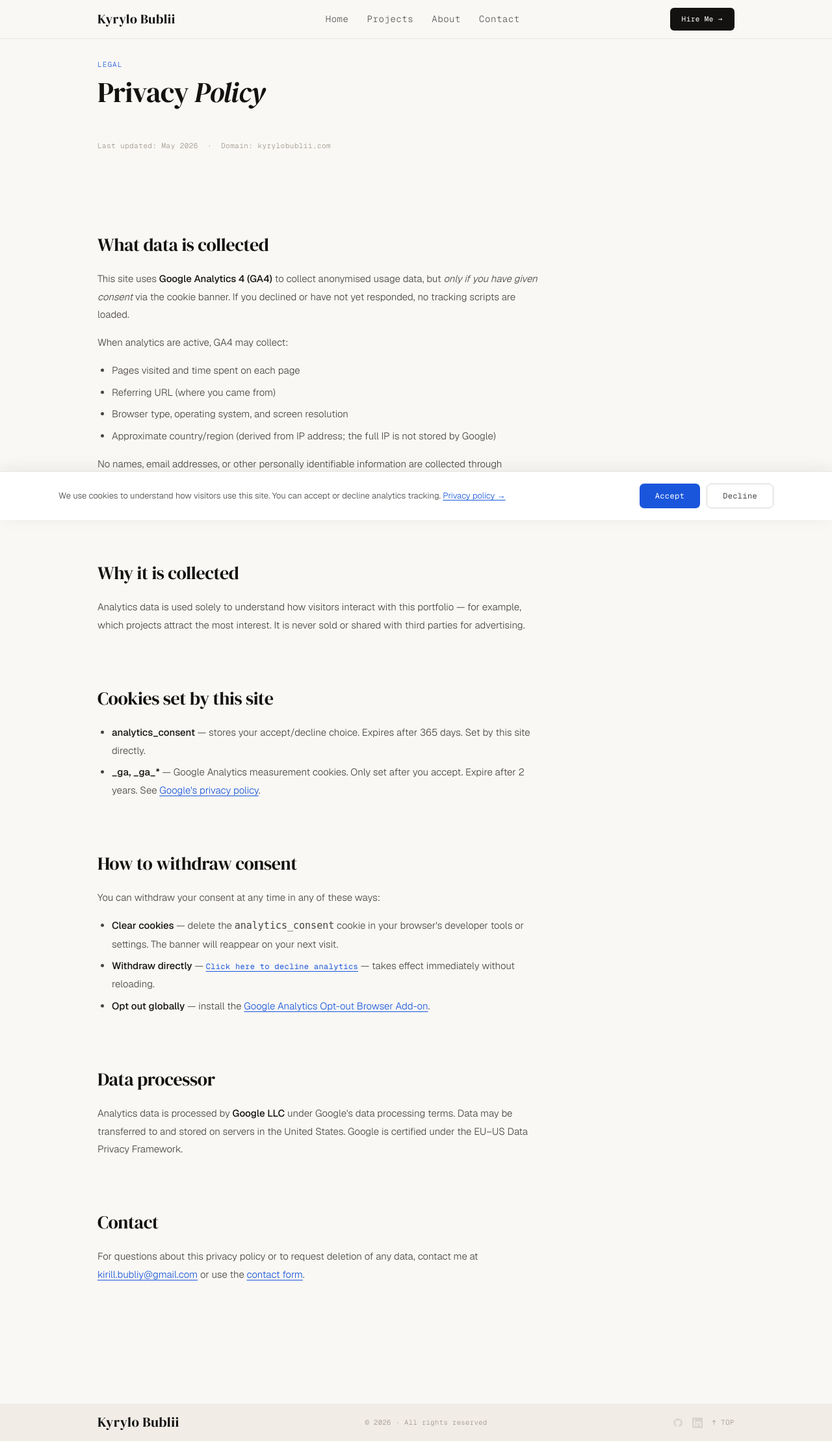
After one commit to KyryloBublii/digital-cv, a Flask app: page /privacy in a window 1280 px wide. The commit adds this page. Shown: the whole page at 65% size. Run offline with Flask 3, Linux system fonts and the light colour scheme.

Commit message:
add SEO, GDPR consent, and security hardening
SEO:
- Meta description, canonical, Open Graph tags on all pages
- robots.txt and dynamic sitemap.xml routes
- JSON-LD Person/SoftwareApplication structured data
- seo_helpers.py context processor (canonical URL injection)

GDPR / Analytics:
- GA4 (G-P72GYCD944) gated behind analytics_consent cookie
- Cookie consent banner (consent.html) with HTMX accept/decline
- /set-consent POST route; dynamic GA4 injection on mid-session accept
- Privacy policy page (/privacy) with withdrawal instructions

Image / template improvements:
- WebP <picture> macro (macros.html) used on about page profile photo
- image_utils.py Pillow WebP conversion utility
- Descriptive alt text and width/height on gallery images
- .env.example documenting all required variables

Security:
- SECRET_KEY env var now required — raises RuntimeError if missing
- README HTML sanitised with nh3 before rendering (XSS fix)
- /set-consent redirects to url_for('index') — open redirect fix
- Pre-commit hook blocks accidental .env commits

Nginx:
- Gzip compression, 1-year static asset cache, www→non-www redirect
- X-Forwarded-Proto header forwarding

Co-Authored-By: Claude Sonnet 4.6 <noreply@anthropic.com>

```diff
--- a/app.py
+++ b/app.py
@@ -1,16 +1,22 @@
 import logging
 import os
+from datetime import date
 
 import resend
 import requests
 from dotenv import load_dotenv
-from flask import Flask, render_template, request
+from flask import Flask, render_template, request, Response, make_response, redirect, url_for
 from data.profile import get_profile
+from seo_helpers import inject_seo
 
 load_dotenv()
 
 app = Flask(__name__)
-app.secret_key = os.environ.get("SECRET_KEY", "dev-secret-change-in-production")
+_secret_key = os.environ.get("SECRET_KEY")
+if not _secret_key:
+    raise RuntimeError("SECRET_KEY environment variable is not set")
+app.secret_key = _secret_key
+app.context_processor(inject_seo)
 
 
 def _get_projects() -> list[dict]:
@@ -120,6 +126,74 @@ def contact():
     )
 
 
+@app.route("/set-consent", methods=["POST"])
+def set_consent():
+    consent = request.form.get("consent", "false")
+    if consent not in ("true", "false"):
+        consent = "false"
+
+    is_htmx = bool(request.headers.get("HX-Request"))
+    if is_htmx:
+        resp = make_response("", 204)
+    else:
+        # No-JS fallback: always redirect to a safe internal URL
+        resp = make_response(redirect(url_for("index"), 302))
+
+    resp.set_cookie(
+        "analytics_consent",
+        consent,
+        max_age=365 * 24 * 60 * 60,
+        secure=True,
+        httponly=False,   # JS must read it to suppress the banner on SPA navigations
+        samesite="Lax",
+    )
+    return resp
+
+
+@app.route("/privacy")
+def privacy():
+    return render_template("privacy.html", active_page="privacy")
+
+
+@app.route("/robots.txt")
+def robots_txt():
+    content = """\
+# As a condition of accessing this website, you agree to abide by the following
+# content signals:
+
+# (a) If a content-signal = yes, you may collect content for the corresponding use.
+# (b) If a content-signal = no, you may not collect content for the corresponding use.
+# (c) If the website operator does not include a content signal for a corresponding
+#     use, the website operator neither grants nor restricts permission via content
+#     signal with respect to the corresponding use.
+
+# search:   building a search index and providing search results
+# ai-input: inputting content into one or more AI models
+# ai-train: training or fine-tuning AI models
+
+# ANY RESTRICTIONS EXPRESSED VIA CONTENT SIGNALS ARE EXPRESS RESERVATIONS OF
+# RIGHTS UNDER ARTICLE 4 OF THE EUROPEAN UNION DIRECTIVE 2019/790 ON COPYRIGHT
+# AND RELATED RIGHTS IN THE DIGITAL SINGLE MARKET.
+
+search: yes
+ai-input: no
+ai-train: no
+
+User-agent: *
+Allow: /
+Disallow: /admin/
+Sitemap: https://kyrylobublii.com/sitemap.xml
+"""
+    return Response(content, mimetype="text/plain")
+
+
+@app.route("/sitemap.xml")
+def sitemap():
+    projects = _get_projects()
+    xml = render_template("sitemap.xml", projects=projects, today=date.today().isoformat())
+    return Response(xml, mimetype="application/xml")
+
+
 @app.errorhandler(404)
 def not_found(e):
     return render_template("404.html"), 404
--- a/requirements.txt
+++ b/requirements.txt
@@ -6,3 +6,5 @@ resend
 python-dotenv
 pytest
 responses
+Pillow
+nh3
--- a/static/css/custom.css
+++ b/static/css/custom.css
@@ -453,12 +453,14 @@ nav {
   display: grid;
   grid-template-columns: 1.1fr 1fr;
   align-items: stretch;
-  transition: transform 0.3s var(--spring), box-shadow 0.3s var(--ease), border-color 0.3s;
+  transition: transform 0.3s var(--spring), border-color 0.3s;
+  cursor: default;
+}
+.proj-card[data-href] {
   cursor: pointer;
 }
 .proj-card:hover {
   transform: translateY(-4px);
-  box-shadow: var(--shadow-lg);
   border-color: var(--ink-4);
 }
 .proj-screenshot {
--- a/templates/base.html
+++ b/templates/base.html
@@ -4,6 +4,39 @@
   <meta charset="UTF-8" />
   <meta name="viewport" content="width=device-width, initial-scale=1.0" />
   <title>{% block title %}Kyrylo Bublii{% endblock %}</title>
+  <meta name="description" content="{% block description %}Kyrylo Bublii — backend developer specialising in Python, Java and PostgreSQL. Available for freelance projects.{% endblock %}" />
+  <meta name="robots" content="index, follow" />
+  <link rel="canonical" href="{{ canonical }}" />
+
+  <!-- Open Graph -->
+  <meta property="og:title"       content="{{ self.title() }}" />
+  <meta property="og:description" content="{{ self.description() }}" />
+  <meta property="og:url"         content="{{ canonical }}" />
+  <meta property="og:type"        content="{% block og_type %}website{% endblock %}" />
+  <meta property="og:image"       content="{% block og_image %}{{ BASE_URL }}/static/images/og-default.jpg{% endblock %}" />
+
+  <!-- Google Analytics GA4 — only loaded after explicit cookie consent (GDPR) -->
+  {% if request.cookies.get('analytics_consent') == 'true' %}
+  <script async src="https://www.googletagmanager.com/gtag/js?id=G-P72GYCD944"></script>
+  <script>
+    window.dataLayer = window.dataLayer || [];
+    function gtag(){dataLayer.push(arguments);}
+    gtag('js', new Date());
+    gtag('config', 'G-P72GYCD944');
+    window._gaLoaded = true;
+    /* Track SPA navigations via HTMX boost */
+    if (!window._gaHtmxHooked) {
+      window._gaHtmxHooked = true;
+      document.addEventListener('htmx:afterSwap', function () {
+        gtag('event', 'page_view', { page_path: window.location.pathname });
+      });
+    }
+  </script>
+  {% endif %}
+  <noscript><!-- GA4 not loaded: JavaScript is required --></noscript>
+
+  <!-- JSON-LD structured data (page-specific) -->
+  {% block structured_data %}{% endblock %}
 
   <!-- Fonts -->
   <link rel="preconnect" href="https://fonts.googleapis.com" />
@@ -16,7 +49,10 @@
   <!-- Custom CSS — loaded last to override CDN resets -->
   <link rel="stylesheet" href="{{ url_for('static', filename='css/custom.css') }}" />
 
-  <!-- HTMX 2 -->
+  <!-- HTMX 2
+       hx-boost on <body> swaps <main id="content"> for SPA-like navigation.
+       All page content is server-rendered — crawlers receive full HTML on direct URL requests.
+       No SEO-critical content depends on HTMX swaps. -->
   <script src="https://unpkg.com/htmx.org@2/dist/htmx.min.js"></script>
 </head>
 <body hx-boost="true">
@@ -76,5 +112,8 @@
   });
 </script>
 
+<!-- Cookie consent banner — shown only when no choice has been stored -->
+{% include "consent.html" %}
+
 </body>
 </html>
--- /dev/null
+++ b/templates/consent.html
@@ -0,0 +1,132 @@
+{% if not request.cookies.get('analytics_consent') %}
+<div id="consent-banner" role="dialog" aria-label="Cookie consent">
+
+  <style>
+    #consent-banner {
+      position: fixed;
+      bottom: 0; left: 0; right: 0;
+      z-index: 900;
+      background: var(--surface);
+      border-top: 1px solid var(--ink-5);
+      box-shadow: 0 -4px 24px rgba(0,0,0,0.07);
+      padding: 18px var(--gap);
+    }
+    .cb-inner {
+      max-width: var(--max);
+      margin: 0 auto;
+      display: flex;
+      align-items: center;
+      justify-content: space-between;
+      gap: 24px;
+      flex-wrap: wrap;
+    }
+    .cb-text {
+      font-family: var(--fb);
+      font-size: 13px;
+      font-weight: 300;
+      color: var(--ink-2);
+      line-height: 1.6;
+      flex: 1;
+      min-width: 200px;
+    }
+    .cb-text a { color: var(--accent); text-decoration: underline; text-underline-offset: 2px; }
+    .cb-actions { display: flex; gap: 10px; flex-shrink: 0; align-items: center; }
+    .cb-nojs-note {
+      font-family: var(--fm);
+      font-size: 11px;
+      color: var(--ink-3);
+      text-align: center;
+      padding-top: 8px;
+      max-width: var(--max);
+      margin: 0 auto;
+    }
+    @media (max-width: 560px) {
+      .cb-inner { flex-direction: column; align-items: flex-start; }
+      .cb-actions { width: 100%; }
+      .cb-actions button, .cb-actions .btn-primary, .cb-actions .btn-ghost {
+        flex: 1;
+        justify-content: center;
+      }
+    }
+  </style>
+
+  <div class="cb-inner">
+    <p class="cb-text">
+      We use cookies to understand how visitors use this site.
+      You can accept or decline analytics tracking.
+      <a href="{{ url_for('privacy') }}">Privacy policy →</a>
+    </p>
+
+    {# JS-powered HTMX buttons — hidden via noscript style below when JS is off #}
+    <div class="cb-actions" id="cb-js-actions">
+      <button class="btn-primary"
+              hx-post="/set-consent"
+              hx-vals='{"consent": "true"}'
+              hx-swap="none"
+              hx-on::after-request="_consentAccept()">Accept</button>
+      <button class="btn-ghost"
+              hx-post="/set-consent"
+              hx-vals='{"consent": "false"}'
+              hx-swap="none"
+              hx-on::after-request="_consentDecline()">Decline</button>
+    </div>
+  </div>
+
+  {# No-JS fallback: hide the HTMX buttons and provide regular form submits #}
+  <noscript>
+    <style>#cb-js-actions { display: none; }</style>
+    <div class="cb-inner" style="padding-top:8px;">
+      <p class="cb-nojs-note">JavaScript is disabled — no analytics are loaded.</p>
+      <div class="cb-actions">
+        <form method="POST" action="/set-consent">
+          <input type="hidden" name="consent" value="true" />
+          <button type="submit" class="btn-primary">Accept &amp; dismiss</button>
+        </form>
+        <form method="POST" action="/set-consent">
+          <input type="hidden" name="consent" value="false" />
+          <button type="submit" class="btn-ghost">Decline &amp; dismiss</button>
+        </form>
+      </div>
+    </div>
+  </noscript>
+
+</div>
+
+<script>
+  (function () {
+    function _initGA() {
+      if (window._gaLoaded) return;
+      window._gaLoaded = true;
+      window.dataLayer = window.dataLayer || [];
+      window.gtag = function () { dataLayer.push(arguments); };
+      var s = document.createElement('script');
+      s.async = true;
+      s.onload = function () {
+        gtag('js', new Date());
+        gtag('config', 'G-P72GYCD944');
+        /* Track SPA navigations after consent is granted mid-session */
+        if (!window._gaHtmxHooked) {
+          window._gaHtmxHooked = true;
+          document.body.addEventListener('htmx:afterSwap', function () {
+            gtag('event', 'page_view', { page_path: window.location.pathname });
+          });
+        }
+      };
+      s.src = 'https://www.googletagmanager.com/gtag/js?id=G-P72GYCD944';
+      document.head.appendChild(s);
+    }
+
+    window._consentAccept = function () {
+      _initGA();
+      var el = document.getElementById('consent-banner');
+      if (el) el.remove();
+    };
+
+    window._consentDecline = function () {
+      var el = document.getElementById('consent-banner');
+      if (el) el.remove();
+    };
+  })();
+</script>
+
+{% endif %}
--- a/templates/contact.html
+++ b/templates/contact.html
@@ -1,5 +1,6 @@
 {% extends "base.html" %}
 {% block title %}Contact / Kyrylo Bublii{% endblock %}
+{% block description %}Get in touch with Kyrylo Bublii — available for backend development, data engineering, and freelance projects. Replies within 24 hours.{% endblock %}
 
 {% block content %}
 
--- /dev/null
+++ b/templates/privacy.html
@@ -0,0 +1,156 @@
+{% extends "base.html" %}
+{% block title %}Privacy Policy / Kyrylo Bublii{% endblock %}
+{% block description %}Privacy policy for kyrylobublii.com — what data is collected, why, and how to withdraw consent or request deletion.{% endblock %}
+
+{% block content %}
+
+<style>
+  .priv-section { padding: 80px 0 20px; }
+  .priv-section + .priv-section { padding-top: 40px; }
+  .priv-last { padding-bottom: 80px; }
+  .priv-h2 {
+    font-family: var(--fd);
+    font-size: clamp(20px, 3vw, 28px);
+    font-weight: 400;
+    color: var(--ink);
+    letter-spacing: -0.015em;
+    margin-bottom: 16px;
+  }
+  .priv-body {
+    max-width: 680px;
+    font-size: 15px;
+    font-weight: 300;
+    color: var(--ink-2);
+    line-height: 1.85;
+  }
+  .priv-body p { margin-bottom: 1em; }
+  .priv-body ul { padding-left: 22px; margin-bottom: 1em; }
+  .priv-body li { margin-bottom: 0.4em; }
+  .priv-body a { color: var(--accent); text-decoration: underline; text-underline-offset: 3px; }
+  .priv-body strong { font-weight: 500; color: var(--ink); }
+  .priv-updated {
+    font-family: var(--fm);
+    font-size: 11px;
+    color: var(--ink-3);
+    letter-spacing: 0.04em;
+    margin-bottom: 40px;
+  }
+</style>
+
+<section class="s" id="privacy-top">
+  <div class="wrap">
+    <div class="s-head rv">
+      <div>
+        <div class="s-label">Legal</div>
+        <h1 class="s-title">Privacy <em>Policy</em></h1>
+      </div>
+    </div>
+
+    <p class="priv-updated">Last updated: May 2026 &nbsp;·&nbsp; Domain: kyrylobublii.com</p>
+
+    <div class="priv-section rv">
+      <h2 class="priv-h2">What data is collected</h2>
+      <div class="priv-body">
+        <p>
+          This site uses <strong>Google Analytics 4 (GA4)</strong> to collect anonymised usage data,
+          but <em>only if you have given consent</em> via the cookie banner.
+          If you declined or have not yet responded, no tracking scripts are loaded.
+        </p>
+        <p>When analytics are active, GA4 may collect:</p>
+        <ul>
+          <li>Pages visited and time spent on each page</li>
+          <li>Referring URL (where you came from)</li>
+          <li>Browser type, operating system, and screen resolution</li>
+          <li>Approximate country/region (derived from IP address; the full IP is not stored by Google)</li>
+        </ul>
+        <p>
+          No names, email addresses, or other personally identifiable information are collected
+          through analytics. The contact form sends your message directly by email and that data
+          is not retained beyond the email inbox.
+        </p>
+      </div>
+    </div>
+
+    <div class="priv-section rv d1">
+      <h2 class="priv-h2">Why it is collected</h2>
+      <div class="priv-body">
+        <p>
+          Analytics data is used solely to understand how visitors interact with this portfolio —
+          for example, which projects attract the most interest. It is never sold or shared with
+          third parties for advertising.
+        </p>
+      </div>
+    </div>
+
+    <div class="priv-section rv d1">
+      <h2 class="priv-h2">Cookies set by this site</h2>
+      <div class="priv-body">
+        <ul>
+          <li>
+            <strong>analytics_consent</strong> — stores your accept/decline choice.
+            Expires after 365 days. Set by this site directly.
+          </li>
+          <li>
+            <strong>_ga, _ga_*</strong> — Google Analytics measurement cookies.
+            Only set after you accept. Expire after 2 years.
+            See <a href="https://policies.google.com/privacy" target="_blank" rel="noopener">Google's privacy policy</a>.
+          </li>
+        </ul>
+      </div>
+    </div>
+
+    <div class="priv-section rv d1">
+      <h2 class="priv-h2">How to withdraw consent</h2>
+      <div class="priv-body">
+        <p>You can withdraw your consent at any time in any of these ways:</p>
+        <ul>
+          <li>
+            <strong>Clear cookies</strong> — delete the <code>analytics_consent</code> cookie in your browser's
+            developer tools or settings. The banner will reappear on your next visit.
+          </li>
+          <li>
+            <strong>Withdraw directly</strong> —
+            <form method="POST" action="/set-consent" style="display:inline;">
+              <input type="hidden" name="consent" value="false" />
+              <button type="submit" style="
+                font-family:var(--fm);font-size:12px;font-weight:400;letter-spacing:0.03em;
+                color:var(--accent);background:none;border:none;cursor:pointer;
+                text-decoration:underline;text-underline-offset:3px;padding:0;
+              ">Click here to decline analytics</button>
+            </form>
+            — takes effect immediately without reloading.
+          </li>
+          <li>
+            <strong>Opt out globally</strong> — install the
+            <a href="https://tools.google.com/dlpage/gaoptout" target="_blank" rel="noopener">Google Analytics Opt-out Browser Add-on</a>.
+          </li>
+        </ul>
+      </div>
+    </div>
+
+    <div class="priv-section rv d1">
+      <h2 class="priv-h2">Data processor</h2>
+      <div class="priv-body">
+        <p>
+          Analytics data is processed by <strong>Google LLC</strong> under Google's data processing terms.
+          Data may be transferred to and stored on servers in the United States. Google is certified under
+          the EU–US Data Privacy Framework.
+        </p>
+      </div>
+    </div>
+
+    <div class="priv-section priv-last rv d1">
+      <h2 class="priv-h2">Contact</h2>
+      <div class="priv-body">
+        <p>
+          For questions about this privacy policy or to request deletion of any data,
+          contact me at <a href="mailto:kirill.bubliy@gmail.com">kirill.bubliy@gmail.com</a>
+          or use the <a href="{{ url_for('contact') }}">contact form</a>.
+        </p>
+      </div>
+    </div>
+
+  </div>
+</section>
+
+{% endblock %}
```
Also changed, not shown: data/github_projects.py (+14 -1 lines), image_utils.py (added, +32 -0 lines), seo_helpers.py (added, +24 -0 lines), templates/about.html (+33 -1 lines), templates/index.html (+19 -0 lines), templates/macros.html (added, +24 -0 lines), templates/project_detail.html (+41 -7 lines), templates/projects.html (+13 -2 lines), templates/sitemap.xml (added, +48 -0 lines), 2 other files.
